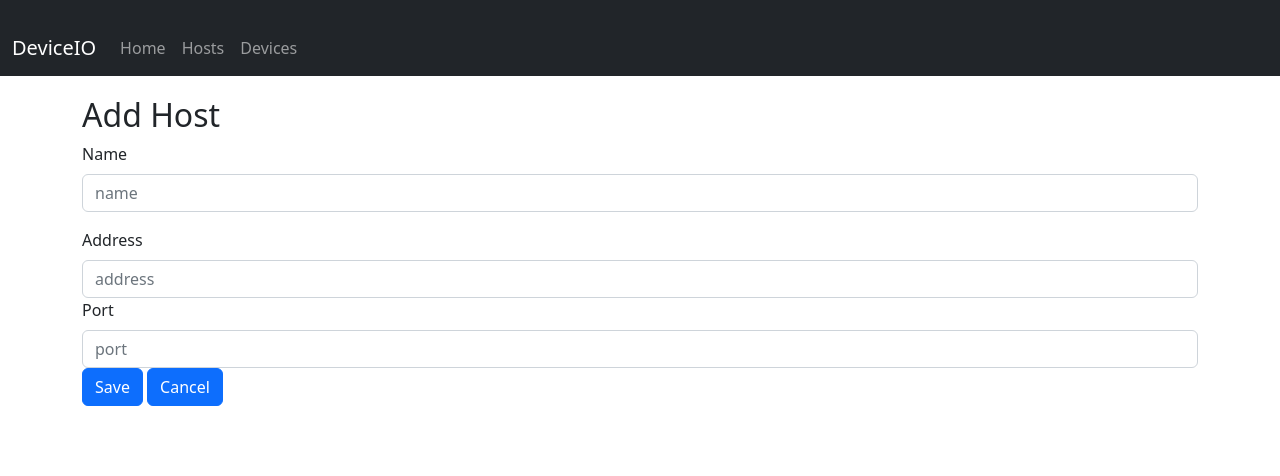
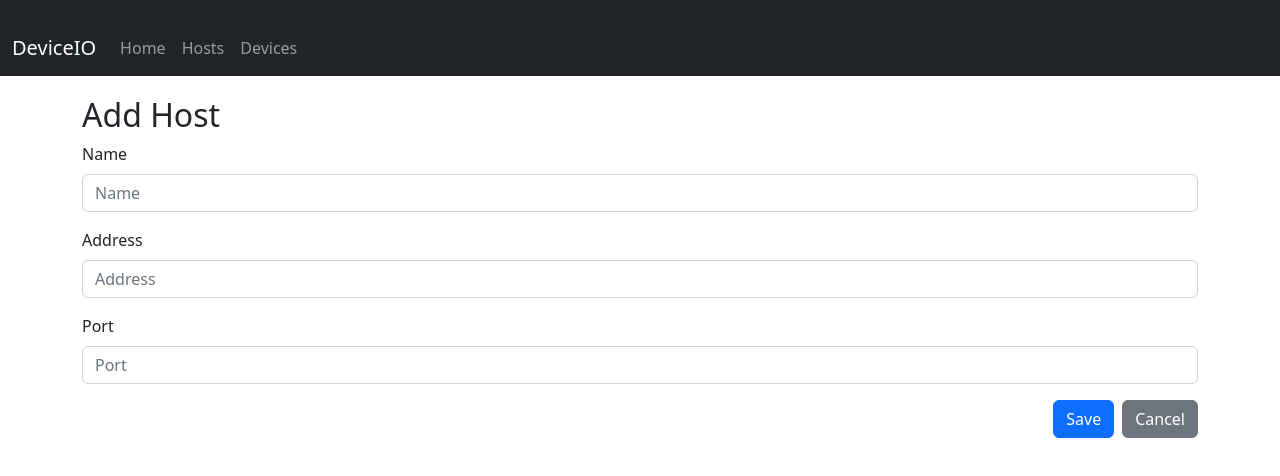
Before and after one commit to SergKhram/DeviceIOFrontEnd, a React (Create React App) app in the folder frontend/: page /hosts/new in a window 1280 px wide. Shown: the top 476 px of the page. Built offline with nearby package versions, Linux system fonts and the light colour scheme.

Commit message:
Fixed fields + buttonGroup position

```diff
--- a/frontend/src/components/host/HostEdit.js
+++ b/frontend/src/components/host/HostEdit.js
@@ -1,7 +1,8 @@
 import React, { Component } from 'react';
 import { Link, withRouter } from 'react-router-dom';
-import { Button, Container, Form, FormGroup, Control, Label } from 'react-bootstrap';
+import { Button, Container, Form } from 'react-bootstrap';
 import AppNavbar from './../AppNavbar';
+import Stack from 'react-bootstrap/Stack';
 
 class HostEdit extends Component {
 
@@ -67,25 +68,28 @@ class HostEdit extends Component {
             <Container>
                 {title}
                 <Form onSubmit={this.handleSubmit}>
-                    <FormGroup className="mb-3">
+                  <Form.Group className="mb-3">
                     <Form.Label for="name">Name</Form.Label>
                     <Form.Control type="text" name="name" id="name" value={item.name || ''}
-                               onChange={this.handleChange} placeholder="name"/>
-                    </FormGroup>
-                    <FormGroup>
+                           onChange={this.handleChange} placeholder="Name"/>
+                  </Form.Group>
+
+                  <Form.Group className="mb-3">
                     <Form.Label for="address">Address</Form.Label>
                     <Form.Control type="text" name="address" id="address" value={item.address || ''}
-                               onChange={this.handleChange} placeholder="address"/>
-                    </FormGroup>
-                    <FormGroup>
+                         onChange={this.handleChange} placeholder="Address"/>
+                  </Form.Group>
+
+                  <Form.Group className="mb-3">
                     <Form.Label for="port">Port</Form.Label>
                     <Form.Control type="text" name="port" id="port" value={item.port || ''}
-                               onChange={this.handleChange} placeholder="port"/>
-                    </FormGroup>
-                    <FormGroup>
-                        <Button color="primary" type="submit">Save</Button>{' '}
-                        <Button color="secondary" as={Link} to="/hosts">Cancel</Button>
-                    </FormGroup>
+                         onChange={this.handleChange} placeholder="Port"/>
+                  </Form.Group>
+
+                  <Stack direction="horizontal" gap={2}>
+                    <Button variant="primary" type="submit" className="ms-auto">Save</Button>
+                    <Button variant="secondary" as={Link} to="/hosts">Cancel</Button>
+                  </Stack>
                 </Form>
             </Container>
         </div>
```
Lines whose indentation alone changed are shown as unchanged.
